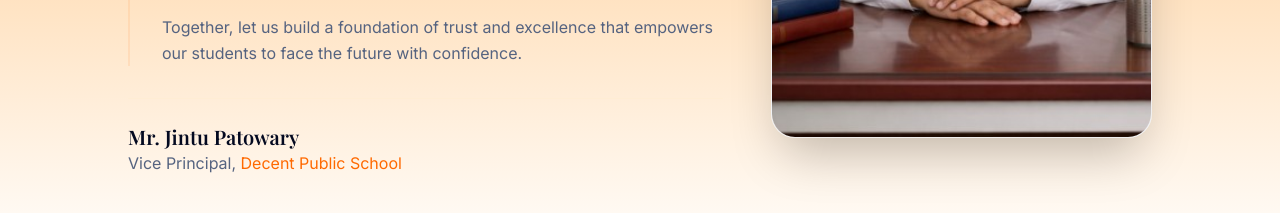
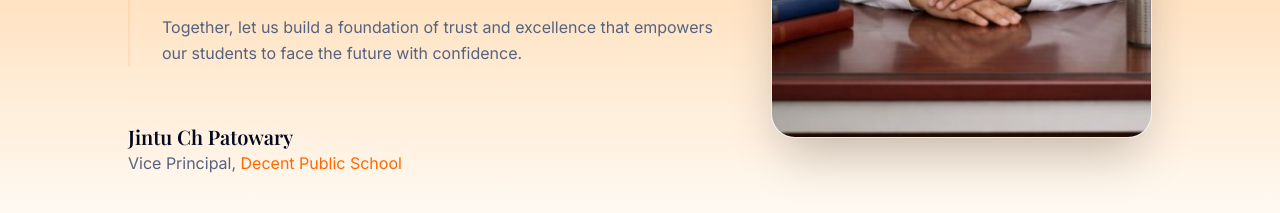
Before and after one commit to Dhiman-3001/Decent-07, a Next.js app: page /about in a window 1280 px wide. Shown: the part 2520-2733 px from the top of the page. Built offline with nearby package versions, Linux system fonts and the light colour scheme; no server answers; a web font is replaced by a local one.

Commit message:
VP Name update

```diff
--- a/src/components/about/vice-principal-message.tsx
+++ b/src/components/about/vice-principal-message.tsx
@@ -57,7 +57,7 @@ export function VicePrincipalMessage() {
 
                             <div className="mt-8 pt-6 border-t border-orange-100 text-right lg:text-left">
                                 <p className="font-serif text-xl font-semibold text-foreground">
-                                    Mr. Jintu Patowary
+                                    Jintu Ch Patowary
                                 </p>
                                 <p className="text-muted-foreground">
                                     Vice Principal, <span className="text-orange-500">Decent Public School</span>
@@ -76,7 +76,7 @@ export function VicePrincipalMessage() {
                                 <div className="aspect-[3/4] rounded-3xl bg-gradient-to-br from-orange-50 to-white dark:from-card dark:to-card/80 overflow-hidden shadow-2xl border border-border/50 relative">
                                     <Image
                                         src="/Heads/Jintu_Final_new_1.png"
-                                        alt="Mr. Jintu Patowary - Vice Principal"
+                                        alt="Jintu Patowary - Vice Principal"
                                         fill
                                         className="object-cover object-top hover:scale-105 transition-transform duration-700"
                                         priority
```
